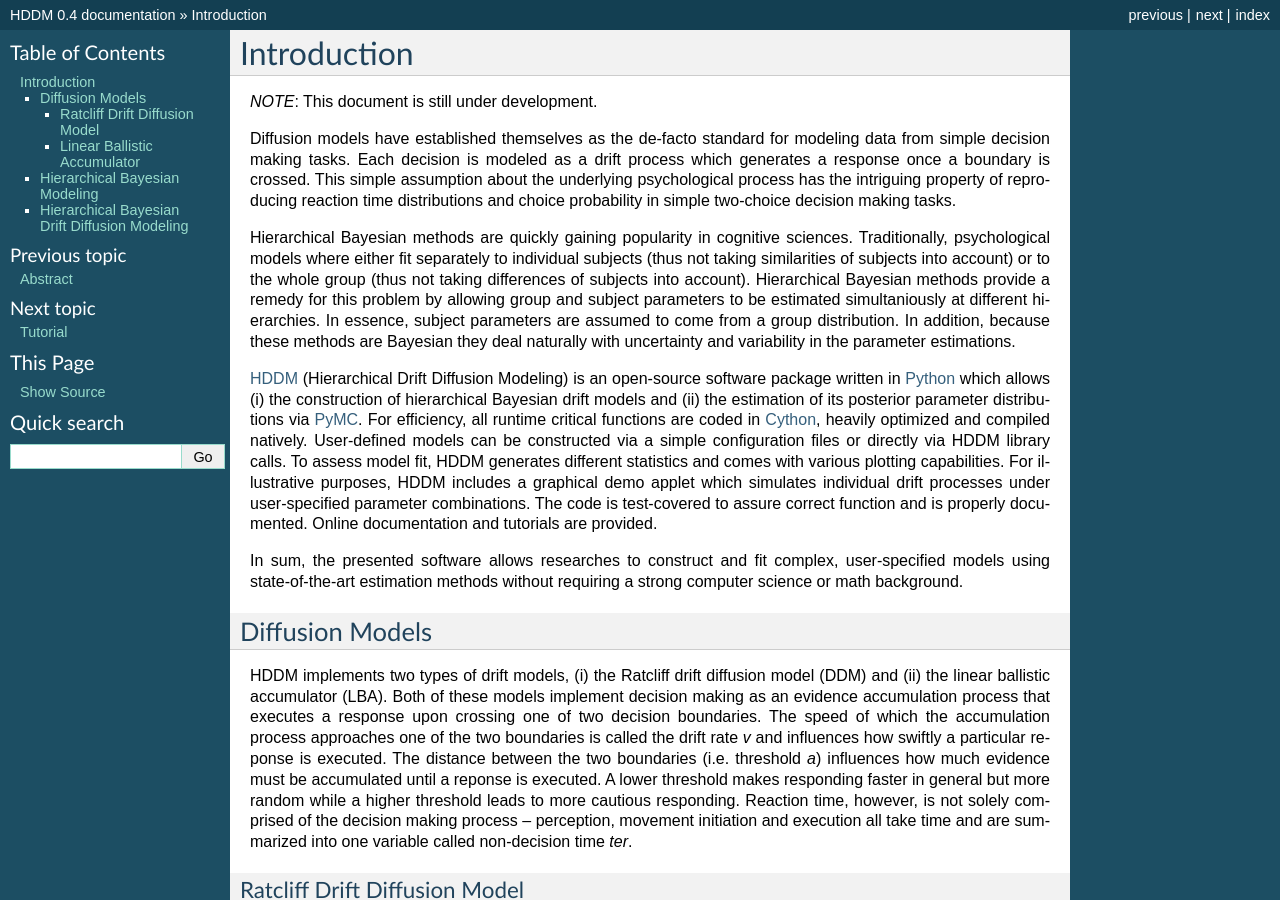
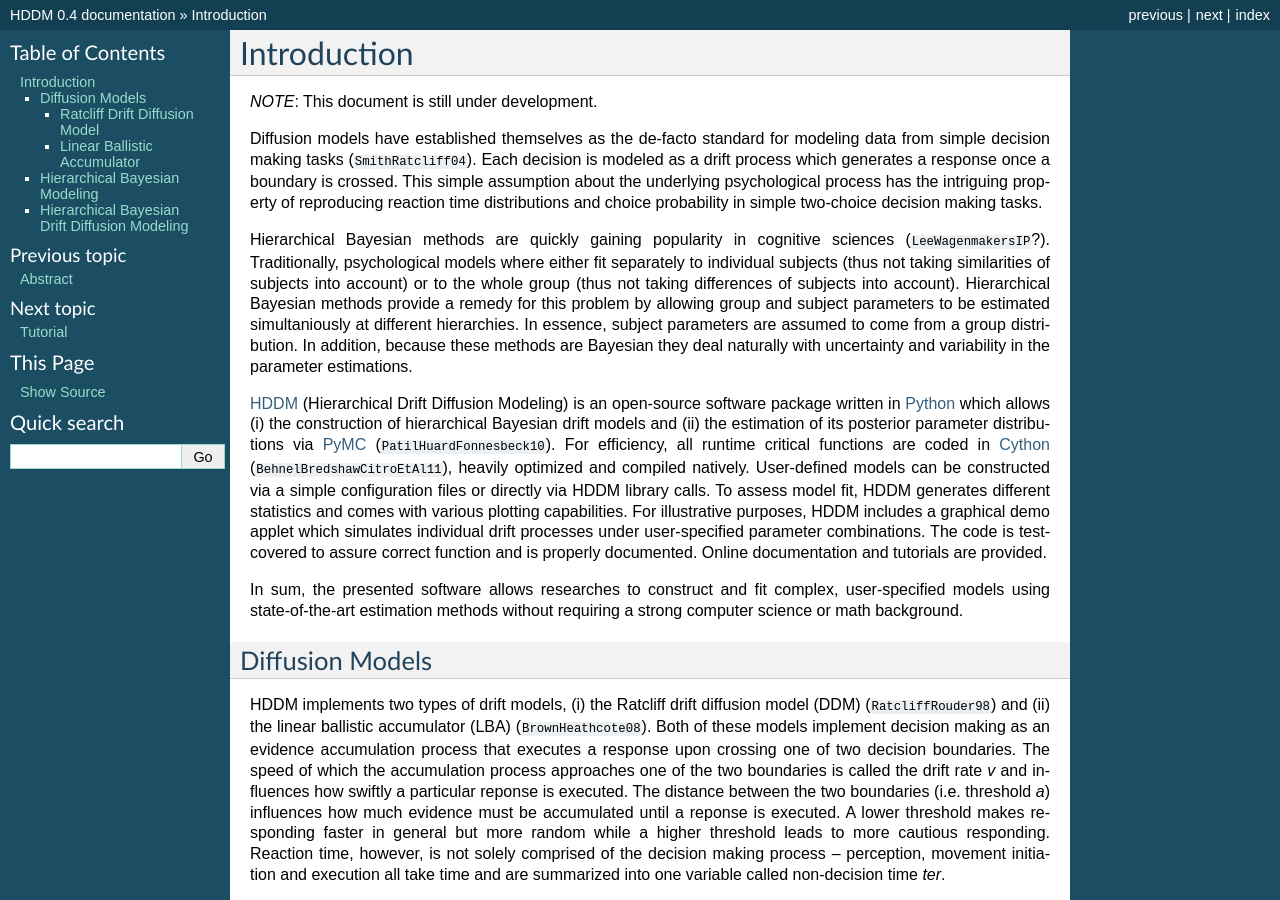
Before and after one commit to hddm-devs/hddm, a Sphinx documentation site: the page built from docs/intro.rst, in a window 1280 px wide and 900 px high. Built offline with Sphinx 7.4.7, drawn with Linux system fonts in a browser that asks for light colours; formulas are drawn with MathJax 3; cross-references to code outside the pages are shown as plain code; some of the changed text lies outside the part shown.

Commit message:
DOC: Started to add references.

```diff
--- a/docs/conf.py
+++ b/docs/conf.py
@@ -22,7 +22,7 @@
 
 # Add any Sphinx extension module names here, as strings. They can be extensions
 # coming with Sphinx (named 'sphinx.ext.*') or your custom ones.
-extensions = ['sphinx.ext.autodoc', 'sphinx.ext.doctest', 'sphinx.ext.todo', 'sphinx.ext.coverage', 'sphinx.ext.pngmath']
+extensions = ['sphinx.ext.autodoc', 'sphinx.ext.doctest', 'sphinx.ext.todo', 'sphinx.ext.coverage', 'sphinx.ext.pngmath', 'sphinxcontrib.bibtex']
 
 # Add any paths that contain templates here, relative to this directory.
 templates_path = ['_templates']
--- a/docs/intro.rst
+++ b/docs/intro.rst
@@ -5,38 +5,40 @@
 *NOTE*: This document is still under development.
 
 Diffusion models have established themselves as the de-facto standard
-for modeling data from simple decision making tasks. Each decision is
-modeled as a drift process which generates a response once a
-boundary is crossed. This simple assumption about the underlying
-psychological process has the intriguing property of reproducing
-reaction time distributions and choice probability in simple two-choice
-decision making tasks.
+for modeling data from simple decision making tasks
+(:cite:`SmithRatcliff04`). Each decision is modeled as a drift process
+which generates a response once a boundary is crossed. This simple
+assumption about the underlying psychological process has the
+intriguing property of reproducing reaction time distributions and
+choice probability in simple two-choice decision making tasks.
 
 Hierarchical Bayesian methods are quickly gaining popularity in
-cognitive sciences. Traditionally, psychological models where either
-fit separately to individual subjects (thus not taking similarities of
-subjects into account) or to the whole group (thus not taking
-differences of subjects into account). Hierarchical Bayesian methods
-provide a remedy for this problem by allowing group and subject
-parameters to be estimated simultaniously at different hierarchies. In
-essence, subject parameters are assumed to come from a group
-distribution. In addition, because these methods are Bayesian they
-deal naturally with uncertainty and variability in the parameter
-estimations.
+cognitive sciences (:cite:`LeeWagenmakersIP`?). Traditionally,
+psychological models where either fit separately to individual
+subjects (thus not taking similarities of subjects into account) or to
+the whole group (thus not taking differences of subjects into
+account). Hierarchical Bayesian methods provide a remedy for this
+problem by allowing group and subject parameters to be estimated
+simultaniously at different hierarchies. In essence, subject
+parameters are assumed to come from a group distribution. In addition,
+because these methods are Bayesian they deal naturally with
+uncertainty and variability in the parameter estimations.
 
 HDDM_ (Hierarchical Drift Diffusion Modeling) is an open-source
 software package written in Python_ which allows (i) the construction
 of hierarchical Bayesian drift models and (ii) the estimation of its
-posterior parameter distributions via PyMC_. For efficiency, all
-runtime critical functions are coded in Cython_, heavily optimized and
-compiled natively. User-defined models can be constructed via a simple
-configuration files or directly via HDDM library calls. To assess
-model fit, HDDM generates different statistics and comes with various
-plotting capabilities. For illustrative purposes, HDDM includes a
-graphical demo applet which simulates individual drift processes under
-user-specified parameter combinations. The code is test-covered to
-assure correct function and is properly documented. Online
-documentation and tutorials are provided.
+posterior parameter distributions via PyMC_
+(:cite:`PatilHuardFonnesbeck10`). For efficiency, all runtime critical
+functions are coded in Cython_ (:cite:`BehnelBredshawCitroEtAl11`),
+heavily optimized and compiled natively. User-defined models can be
+constructed via a simple configuration files or directly via HDDM
+library calls. To assess model fit, HDDM generates different
+statistics and comes with various plotting capabilities. For
+illustrative purposes, HDDM includes a graphical demo applet which
+simulates individual drift processes under user-specified parameter
+combinations. The code is test-covered to assure correct function and
+is properly documented. Online documentation and tutorials are
+provided.
 
 In sum, the presented software allows researches to construct and fit
 complex, user-specified models using state-of-the-art estimation
@@ -48,19 +50,20 @@
 ----------------
 
 HDDM implements two types of drift models, (i) the Ratcliff drift
-diffusion model (DDM) and (ii) the linear ballistic accumulator
-(LBA). Both of these models implement decision making as an evidence
-accumulation process that executes a response upon crossing one of two
-decision boundaries. The speed of which the accumulation process
-approaches one of the two boundaries is called the drift rate *v* and
-influences how swiftly a particular reponse is executed. The distance
-between the two boundaries (i.e. threshold *a*) influences how much
-evidence must be accumulated until a reponse is executed. A lower
-threshold makes responding faster in general but more random while a
-higher threshold leads to more cautious responding. Reaction time,
-however, is not solely comprised of the decision making process --
-perception, movement initiation and execution all take time and are
-summarized into one variable called non-decision time *ter*.
+diffusion model (DDM) (:cite:`RatcliffRouder98`) and (ii) the linear
+ballistic accumulator (LBA) (:cite:`BrownHeathcote08`). Both of these
+models implement decision making as an evidence accumulation process
+that executes a response upon crossing one of two decision
+boundaries. The speed of which the accumulation process approaches one
+of the two boundaries is called the drift rate *v* and influences how
+swiftly a particular reponse is executed. The distance between the two
+boundaries (i.e. threshold *a*) influences how much evidence must be
+accumulated until a reponse is executed. A lower threshold makes
+responding faster in general but more random while a higher threshold
+leads to more cautious responding. Reaction time, however, is not
+solely comprised of the decision making process -- perception,
+movement initiation and execution all take time and are summarized
+into one variable called non-decision time *ter*.
 
 Ratcliff Drift Diffusion Model
 ------------------------------
```
Also changed, not shown: other parts of docs/intro.rst (+23 -19 lines).
